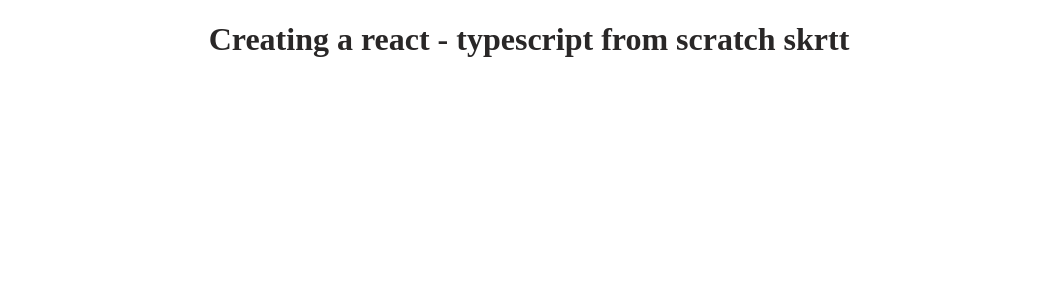
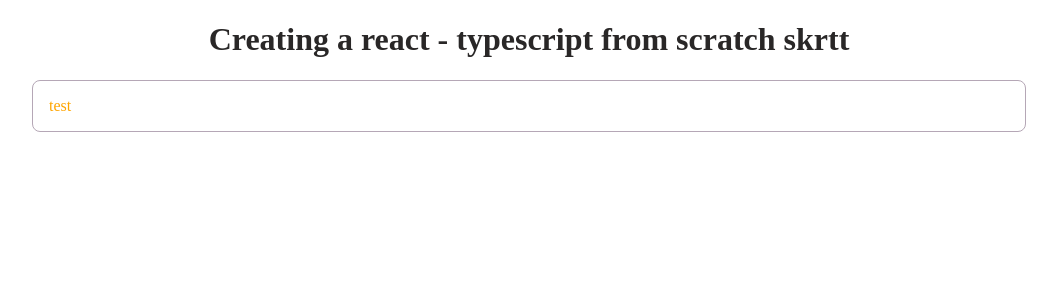
Before and after one commit to liyanalzm/react-typescript, a React app: page / in a window 1280 px wide. Shown: the top 300 px of the page, without its empty margins (111-1168 px from the left). Built offline with nearby package versions, Linux system fonts and the light colour scheme.

Commit message:
Add card and styles

```diff
--- a/src/App.tsx
+++ b/src/App.tsx
@@ -1,13 +1,22 @@
 import React from 'react';
+import {
+  BrowserRouter as Router,
+  Switch,
+  useLocation
+} from "react-router-dom";
 
-import './styles/index.css';
+import styles from './styles/index.module.scss';
+import Card from './components/Card';
 
 class App extends React.PureComponent {
 	render() {
 		return (
-			<div>
-				<h1>Creating a react - typescript from scratch skrtt</h1>
-			</div>
+      <Router>
+        <div className={styles.container}>
+          <h1>Creating a react - typescript from scratch skrtt</h1>
+          <Card />
+        </div>
+      </Router>
 		);
 	}
 }
--- /dev/null
+++ b/src/components/Card/index.tsx
@@ -0,0 +1,13 @@
+import React from 'react';
+import { withRouter } from 'react-router-dom';
+
+import styles from '../../styles/Card/Card.module.scss';
+
+const Card = (props: any): JSX.Element => {
+  return (
+    <p className={styles.container}>test</p>
+  )
+}
+
+
+export default withRouter(Card);
--- /dev/null
+++ b/src/styles/Card/Card.module.scss
@@ -0,0 +1,9 @@
+.container {
+  position: relative;
+  border: solid 1px #b5a7b6;
+  color: orange;
+  padding: 16px;
+  max-width: 960px;
+  border-radius: 8px;
+  margin: 0 auto;
+}
--- /dev/null
+++ b/src/types/declaration.d.ts
@@ -0,0 +1,4 @@
+declare module '*.scss' {
+  const content: {[className: string]: string};
+  export default content;
+}
```
Also changed, not shown: src/styles/index.module.scss (renamed from src/styles/index.css).
